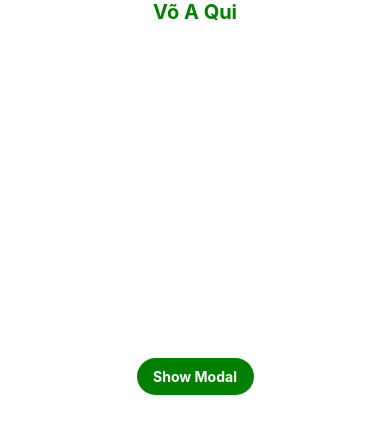
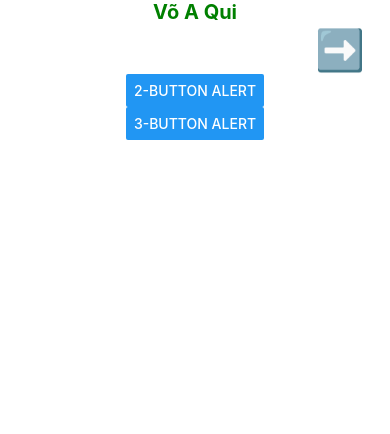
Before and after one commit to VoaquiMacbook/demoReactNative, a React Native app: screen / in a window 390 px wide. Shown: the top 434 px of the page. Built offline with nearby package versions, Linux system fonts and the light colour scheme.

Commit message:
demo toggle

```diff
--- a/App.tsx
+++ b/App.tsx
@@ -18,6 +18,7 @@ import Demo7 from './src/demo/Demo7';
 import Demo_secureTextEtry from './src/demo/Demo_secureTextEtry';
 import Demo_alert from './src/demo/Demo9_alert';
 import Demo8_1_modal from './src/demo/Demo9_1_modal';
+import Demo9_2_toogle from './src/demo/Demo9_2_toogle';
 // import demo js nangCao
 import Arrays from './java_js_nangcao/section9/Arrays';
 import Objects from './java_js_nangcao/section9/Objects';
@@ -45,7 +46,7 @@ function App(): React.JSX.Element {
       <View>
         <Text style={styles.welcome}>Võ A Qui</Text>
         {/* <Asm1></Asm1> */}
-       <Demo8_1_modal/>
+      <Demo9_2_toogle/>
       </View>
     </SafeAreaView>
   );
--- /dev/null
+++ b/src/demo/Demo9_2_toogle.js
@@ -0,0 +1,49 @@
+import { View, Text, TouchableOpacity, StyleSheet } from 'react-native'
+import React, { useState } from 'react'
+import Demo_alert from './Demo9_alert'
+import Demo9_1_modal from './Demo9_1_modal'
+const Demo9_2_toogle = () => {
+  const [showDemoAlert, setDemoAlert] = useState(true);
+  return (
+    <View>
+      <View style={styles.btn_container}>
+        <TouchableOpacity
+          onPress={() => setDemoAlert(!showDemoAlert)}
+          style={styles.btn}>
+          <Text style={styles.btn_text}>➡️</Text>
+        </TouchableOpacity>
+      </View>
+      {
+        showDemoAlert ? <Demo_alert/> : <Demo9_1_modal/>
+      }
+    </View>
+  )
+}
+
+export default Demo9_2_toogle
+const styles = StyleSheet.create({
+  container: {
+    backgroundColor: 'blue',
+    width: '90%',
+    alignSelf: 'center',
+    marginTop: 20,
+    padding: 15,
+  },
+  // custom button
+  btn: {
+    borderRadius: 20,
+    width: 100, height: 50,
+    justifyContent: 'center',
+  },
+  btn_container: {
+    width: '100%',
+    height: 50,
+    alignItems: 'flex-end',
+  },
+  btn_text: {
+    color: 'white',
+    textAlign: 'center',
+    fontWeight: 'bold',
+    fontSize: 40,
+  },
+})
--- a/src/demo/Demo9_alert.js
+++ b/src/demo/Demo9_alert.js
@@ -33,7 +33,6 @@ const Demo_alert = () => {
             },
             { text: 'OK', onPress: () => console.log('OK Pressed') },
         ]);
-
     return (
         <View style={styles.container}>
             <Button title={'2-Button Alert'} onPress={createTwoButtonAlert} />
```
